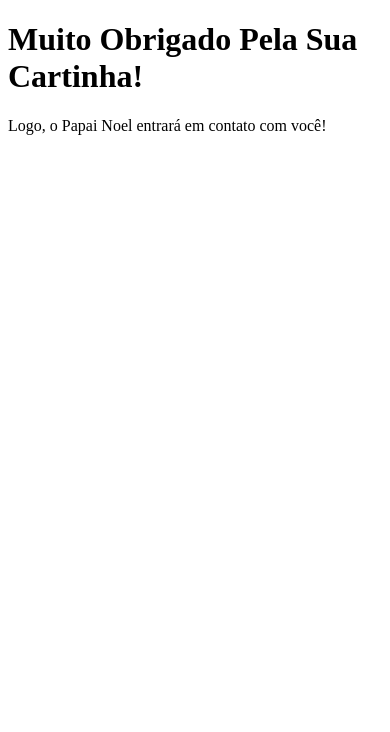
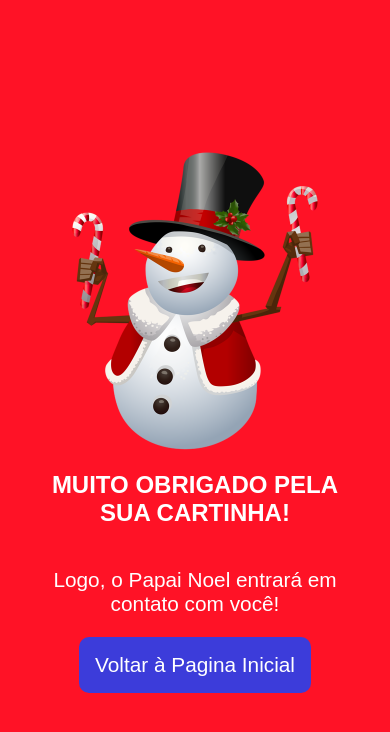
Before and after one commit to RCodeStartup/papai-noel, a plain HTML site: page pages/cartinha.html in a window 390 px wide. Drawn offline with Linux system fonts and the light colour scheme.

Commit message:
Pagina de obrigado pela cartinha pronta

```diff
--- a/css/custom.css
+++ b/css/custom.css
@@ -40,7 +40,6 @@ figcaption {
 .btn-link:hover {
     color: white;
 }
-
 
 /*--------------------------------------------------------------
 # Portfolio
@@ -198,5 +197,72 @@ figcaption {
     right: 15px;
   }
 
+/*--------------------------------------------------------------
+# Pagina de Agradecimento Pela Cartinha
+--------------------------------------------------------------*/
 
-/** ADD YOUR AWESOME CODES HERE **/
+#main-cartinha {
+  position: fixed;
+  left: 0;
+  top: 0;
+  width: 100%;
+  height: 100%;
+  display: flex;
+  flex-direction: column;
+  justify-content: center;
+  align-items: center;
+  background-color: #ff1226;
+}
+
+#main-cartinha section {
+  display: flex;
+  flex-direction: column;
+  align-items: center;
+  justify-content: center;
+}
+
+#main-cartinha img {
+  height: 300px;
+}
+
+#main-cartinha h1 {
+  font-family: 'Mochiy Pop P One', sans-serif;
+  color: #fff;
+  text-transform: uppercase;
+}
+
+#main-cartinha p {
+  font-family: 'Mochiy Pop P One', sans-serif;
+  color: #fff;
+  /* text-transform: uppercase; */
+}
+
+#main-cartinha a {
+  font-family: 'Mochiy Pop P One', sans-serif;
+  color: #fff;
+  background-color: rgb(60, 60, 218);
+  padding: 1rem;
+  border-radius: 10px;
+  font-size: 1.3rem;
+  text-decoration: none;
+}
+
+@media only screen and (max-width: 600px) {
+  #main-cartinha section {
+    width: 85%;
+    display: flex;
+    flex-direction: column;
+    align-items: center;
+    justify-content: center;
+  }
+
+  #main-cartinha h1 {
+    text-align: center;
+    font-size: 1.5rem;
+  }
+
+  #main-cartinha p {
+    text-align: center;
+    font-size: 1.3rem;
+  }
+}
--- a/pages/cartinha.html
+++ b/pages/cartinha.html
@@ -5,10 +5,21 @@
     <meta http-equiv="X-UA-Compatible" content="IE=edge">
     <meta name="viewport" content="width=device-width, initial-scale=1.0">
     <title>Muito Obrigado Pela Sua Cartinha</title>
+
+    <link rel="stylesheet" href="../css/custom.css">
 </head>
 <body>
-    <h1>Muito Obrigado Pela Sua Cartinha!</h1>
+    <div id="main-cartinha">
+        <section>
+            <img src="../images/w2.png" alt="image">
 
-    <p>Logo, o Papai Noel entrará em contato com você!</p>
+            <h1>Muito Obrigado Pela Sua Cartinha!</h1>
+
+            <p>Logo, o Papai Noel entrará em contato com você!</p>
+
+            <a href="https://papainoel.me">Voltar à Pagina Inicial</a>
+        </section>
+
+    </div>
 </body>
 </html>
```
